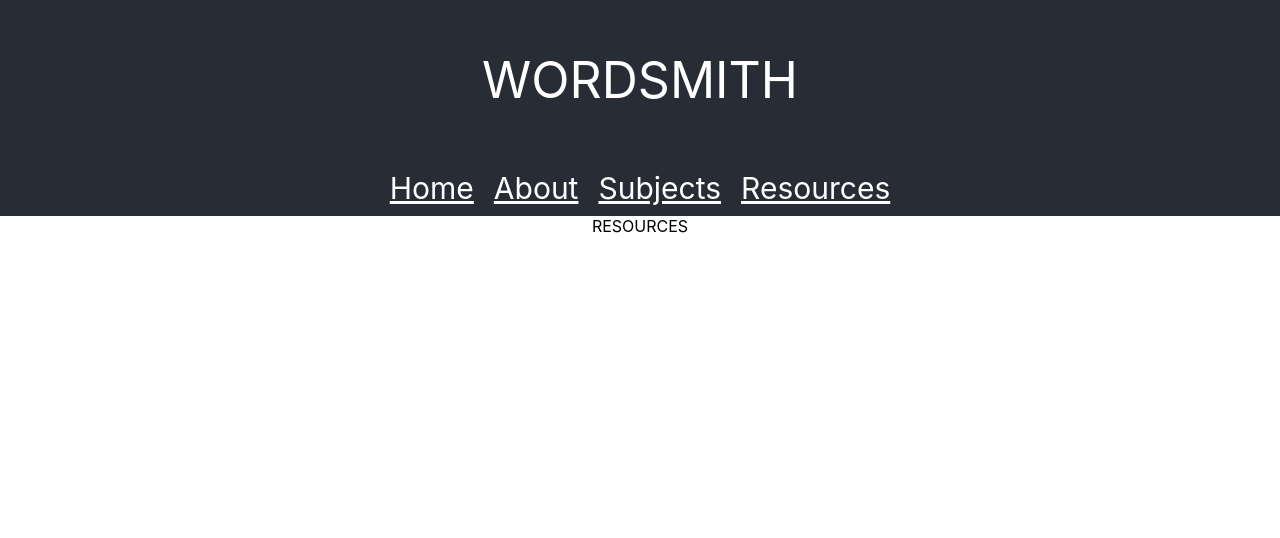
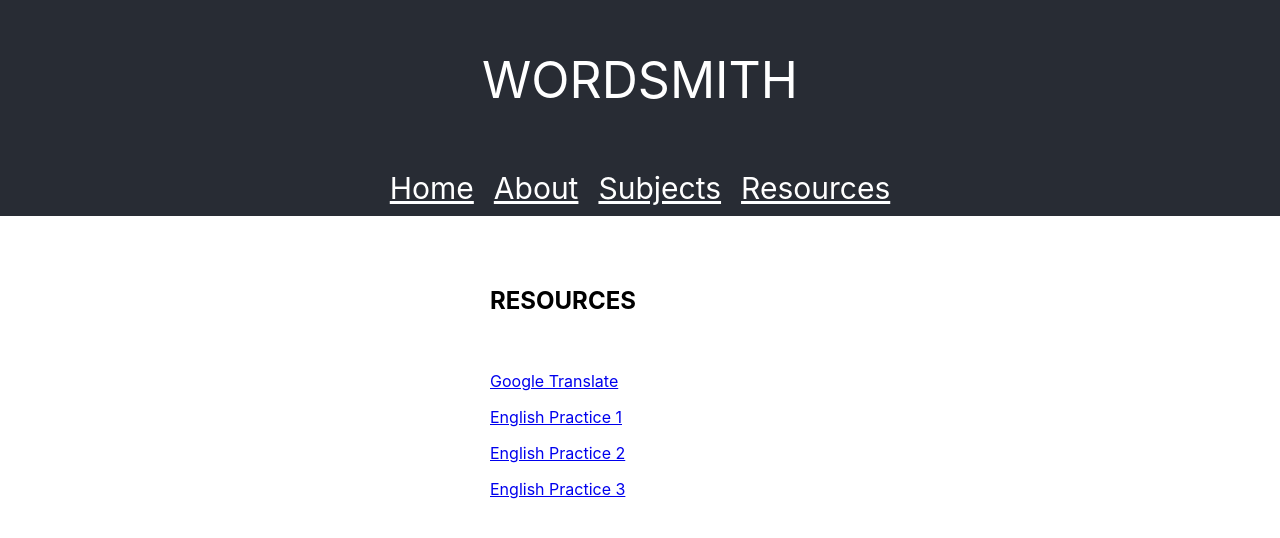
Before and after one commit to devWRM/frontend-wordsmith, a React (Create React App) app: page /resources in a window 1280 px wide. Shown: the top 538 px of the page. Built offline with nearby package versions, Linux system fonts and the light colour scheme; no server answers.

Commit message:
added resources links

```diff
--- a/src/components/Resources.js
+++ b/src/components/Resources.js
@@ -2,8 +2,42 @@ import React from 'react'
 
 function Resources() {
     return (
-        <div>
-            RESOURCES
+        <div className="container">
+            <h2>RESOURCES</h2>
+            <br></br>
+            <p><a
+                className="resources-link"
+                href="https://translate.google.com"
+                target="_blank"
+                // rel="noopener noreferrer"
+            >
+                  Google Translate
+            </a></p>
+
+            <p><a
+                className="resources-link"
+                href="https://www.youtube.com/watch?v=gaqYzeHU8sI"
+                target="_blank"
+            >
+                English Practice 1
+            </a></p>
+
+            <p><a
+                className="resources-link"
+                href="https://www.youtube.com/watch?v=ZmUm29fc6nI"
+                target="_blank"
+            >
+                English Practice 2
+            </a></p>
+
+            <p><a
+                // className="resources-link"
+                href="https://www.youtube.com/watch?v=XiA6BdwLrG4"
+                target="_blank"
+            >
+                English Practice 3
+            </a></p>
+
         </div>
     )
 }
```
